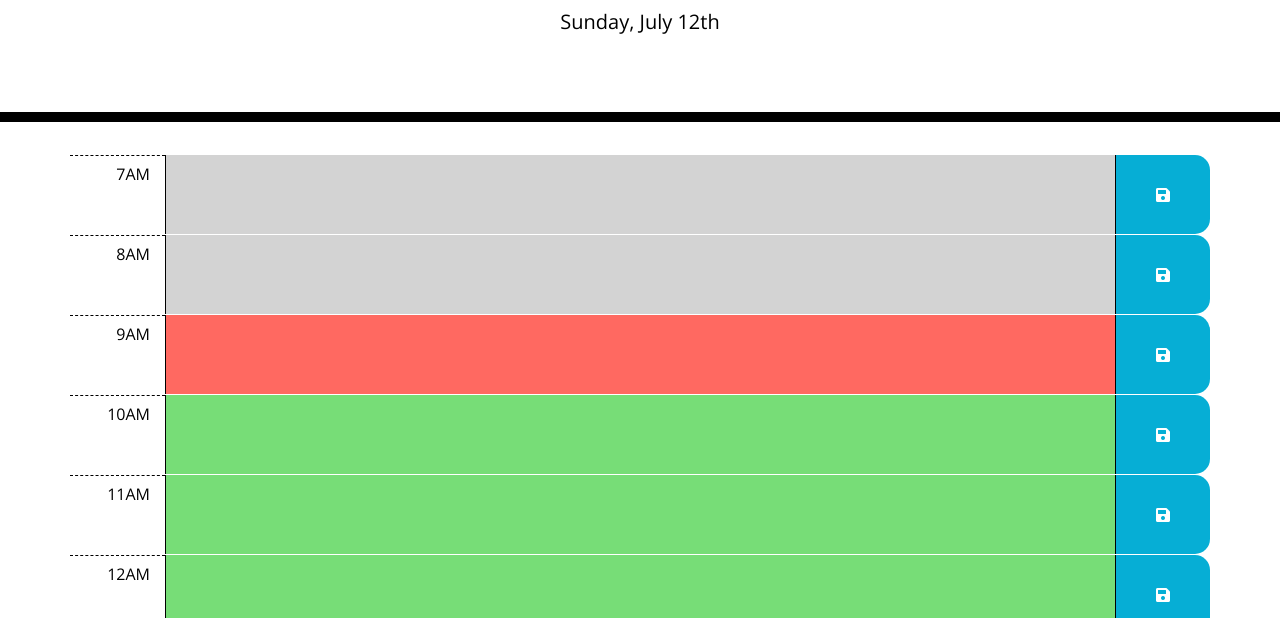
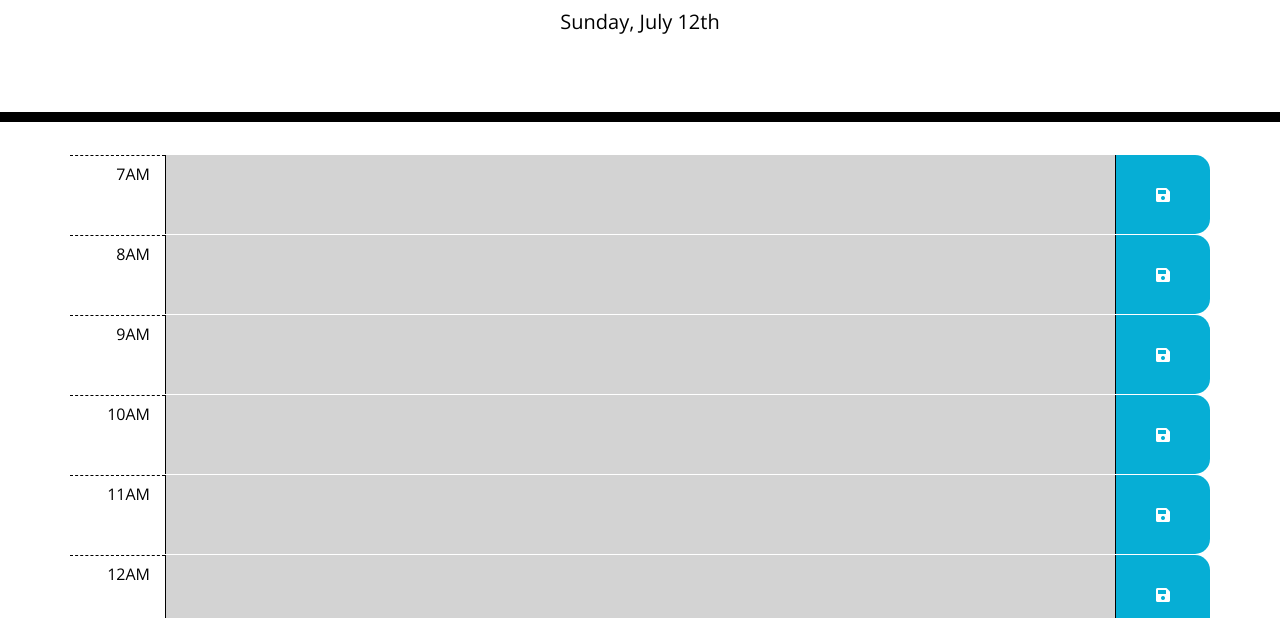
Before and after one commit to jodoedjr/WorkdayScheduler, a plain HTML site: page index.html in a window 1280 px wide. Shown: the part 182-800 px from the top of the page. Drawn offline with nearby package versions, Linux system fonts and the light colour scheme.

Commit message:
Removed testing code that prevented proper operation

```diff
--- a/index.html
+++ b/index.html
@@ -43,7 +43,7 @@
     //get current day and time info
     var displayDate = moment().format("dddd, MMMM Do") // current date in format Sunday, July 12th
     $("#currentDay").text(displayDate);// sets current date on page
-    var currentHour = "9";//moment().format("HH");//0-23 hr time value
+    var currentHour = moment().format("HH");//0-23 hr time value
 
 
     //check for stored scheduleData
```
